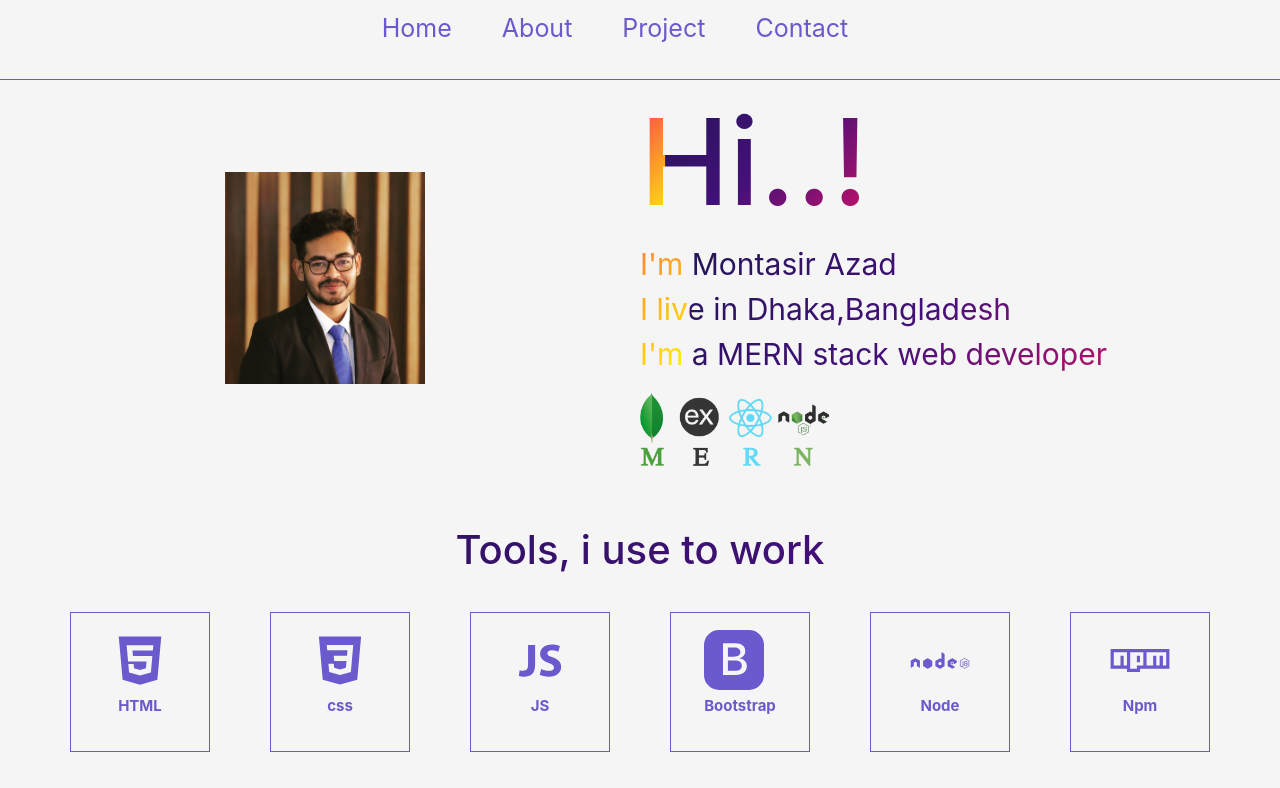
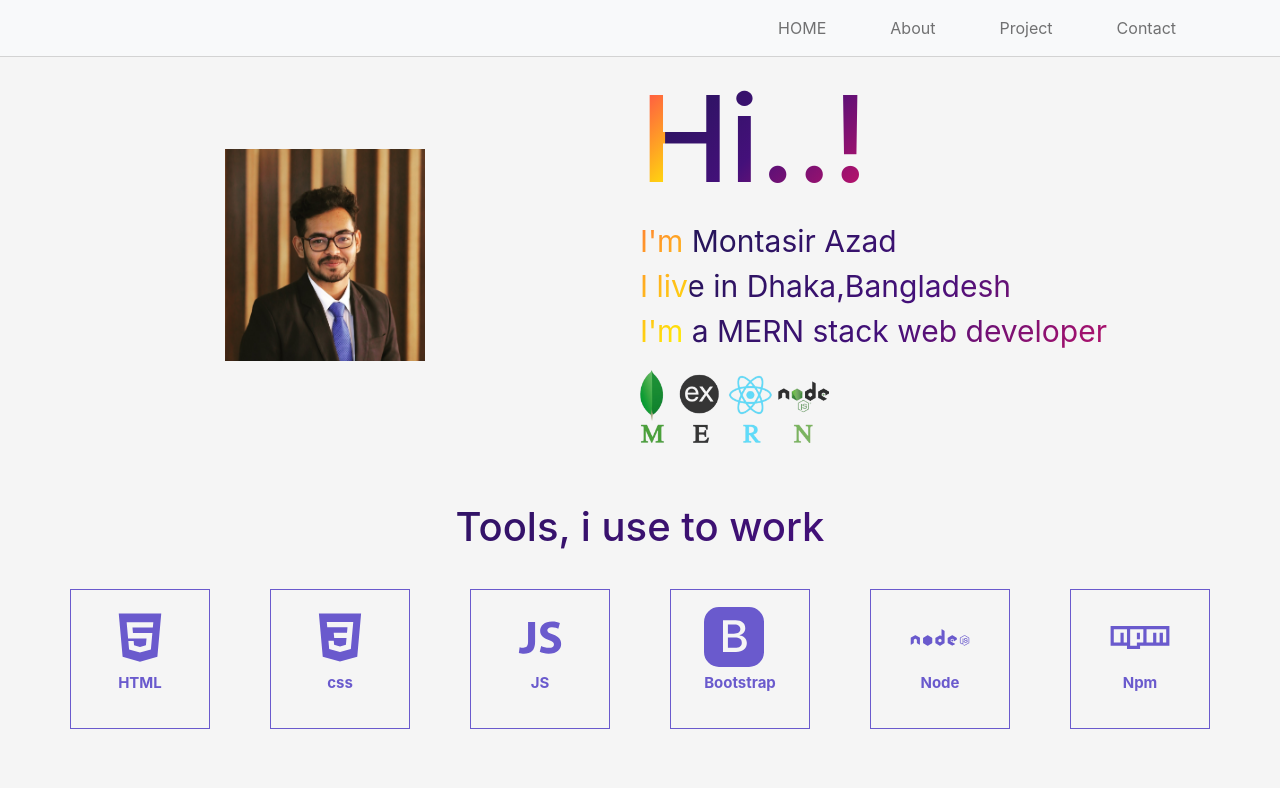
Before and after one commit to montasirazad/my-portfolio, a React (Create React App) app: page / in a window 1280 px wide. Shown: the top 788 px of the page. Built offline with nearby package versions, Linux system fonts and the light colour scheme.

Commit message:
website is ready for production

```diff
--- a/package.json
+++ b/package.json
@@ -21,6 +21,7 @@
     "react-dom": "^18.2.0",
     "react-icons": "^4.8.0",
     "react-router-dom": "^6.11.0",
+    "react-router-hash-link": "^2.4.3",
     "react-scripts": "5.0.1",
     "styled-components": "^6.0.0-rc.1",
     "web-vitals": "^2.1.0"
--- a/src/App.js
+++ b/src/App.js
@@ -1,3 +1,4 @@
+import { Route, Routes } from 'react-router-dom';
 import './App.css';
 import Home from './Components/Home/Home';
 
@@ -5,7 +6,11 @@ import Home from './Components/Home/Home';
 function App() {
   return (
     <>
-      <Home />
+      <Routes>
+        <Route path='/' element={<Home />} />
+        <Route path='/home' element={<Home />} />
+      </Routes>
+
     </>
   );
 }
--- a/src/Components/Banner/Banner.css
+++ b/src/Components/Banner/Banner.css
@@ -172,7 +172,7 @@
         grid-template-columns: repeat(1, 100%);
         align-items: center;
         justify-content: center;
-        border: 1px solid blue;
+
     }
 
     .banner-image-div {
@@ -182,7 +182,6 @@
     }
 
     .banner-text-div {
-        border: 1px solid red;
         text-align: center;
 
     }
--- a/src/Components/Footer/Footer.js
+++ b/src/Components/Footer/Footer.js
@@ -7,7 +7,7 @@ import { FiMail } from "react-icons/fi";
 const Footer = () => {
     return (
         <div>
-            <div className='footer-container'>
+            <div className='footer-container' id='contact'>
 
                 <div className="footer-text animate-charcter">
                     <h1>Get in touch</h1>
--- a/src/Components/MainNav/MainNav.css
+++ b/src/Components/MainNav/MainNav.css
@@ -1,4 +1,4 @@
-.nav-container a {
+/* .nav-container a {
     text-decoration: none;
     margin-right: 50px;
     font-size: 25px;
@@ -11,8 +11,7 @@
     text-align: center;
     padding: 10px;
     height: 80px;
-
-    /* background-color: rgb(233, 232, 229); */
+    background-color: white;
 }
 
 
@@ -31,13 +30,14 @@
         font-size: 15px;
         color: slateblue;
 
+
     }
 
     .nav-container {
         border-bottom: 1px solid slateblue;
         text-align: center;
-        padding: 5px;
+        padding: 15px;
+        height: 50px;
 
-        /* background-color: rgb(233, 232, 229); */
     }
-}
+} */
--- a/src/Components/MainNav/MainNav.js
+++ b/src/Components/MainNav/MainNav.js
@@ -1,14 +1,41 @@
 import React from 'react';
 import './MainNav.css';
-
+import { Link } from 'react-router-dom';
+import { HashLink } from 'react-router-hash-link';
+import Nav from 'react-bootstrap/Nav';
+import { Container, Navbar } from 'react-bootstrap';
 
 const MainNav = () => {
     return (
         <div className='nav-container'>
-            <a href="#">Home</a>
-            <a href="#">About</a>
-            <a href="#">Project</a>
-            <a href="">Contact</a>
+
+            <Navbar className='col-sm-12 container-fluid' bg="light" expand="lg" sticky="top" style={{ borderBottom: '1px solid lightgray' }}>
+                <Container fluid>
+
+                    <Navbar.Toggle aria-controls="basic-navbar-nav" />
+
+                    <Navbar.Collapse id="basic-navbar-nav">
+                        <Nav
+                            className="ms-auto my-2 mx-5  my-lg-0 "
+                            style={{ maxHeight: '100px' }}
+                            navbarScroll
+                            size='lg'
+                        >
+                            <Nav.Link as={Link} to="/" className='header mx-4'  >HOME</Nav.Link>
+                            <Nav.Link as={HashLink} to='/home#about' className='header mx-4'>About</Nav.Link >
+                            <Nav.Link as={HashLink} to='/home#project' className='header mx-4'>Project</Nav.Link>
+                            <Nav.Link as={HashLink} to='/home#contact' className='header mx-4'>Contact</Nav.Link>
+
+                        </Nav>
+
+                    </Navbar.Collapse>
+                </Container>
+            </Navbar>
+
+
+
+
+
         </div>
     );
 };
--- a/src/Components/Project/Project.js
+++ b/src/Components/Project/Project.js
@@ -6,7 +6,7 @@ import { CgWebsite } from "react-icons/cg";
 
 const Project = () => {
     return (
-        <div className='client-container'>
+        <div className='client-container' id="project">
             <div className='client-detail'>
                 <h1> <FaHandshake /> Project, i Worked </h1>
                 <h5> <CgWebsite /> Website for dvantagepoint Limited</h5>
--- a/src/Components/SkillSection/SkillSection.css
+++ b/src/Components/SkillSection/SkillSection.css
@@ -47,7 +47,7 @@
     .skill-container {
         margin-top: 80px;
         margin-bottom: 100px;
-        border: 1px solid red;
+
     }
 
     .skill-text {
--- a/src/Components/SkillSection/SkillSection.js
+++ b/src/Components/SkillSection/SkillSection.js
@@ -15,7 +15,7 @@ import { BsFillBootstrapFill } from "react-icons/bs";
 const SkillSection = () => {
 
     return (
-        <div className='skill-container'>
+        <div className='skill-container' id='about'>
 
             <div className='skill-text animate-charcter'>
                 <h1>Tools, i use to work</h1>
--- a/src/index.js
+++ b/src/index.js
@@ -3,12 +3,14 @@ import ReactDOM from 'react-dom/client';
 import './index.css';
 import App from './App';
 import reportWebVitals from './reportWebVitals';
+import { BrowserRouter } from "react-router-dom";
+
 
 const root = ReactDOM.createRoot(document.getElementById('root'));
 root.render(
-  <React.StrictMode>
+  <BrowserRouter>
     <App />
-  </React.StrictMode>
+  </BrowserRouter>
 );
 
 // If you want to start measuring performance in your app, pass a function
```
Also changed, not shown: 2 other files (tests, documents, lock files or other folders).
